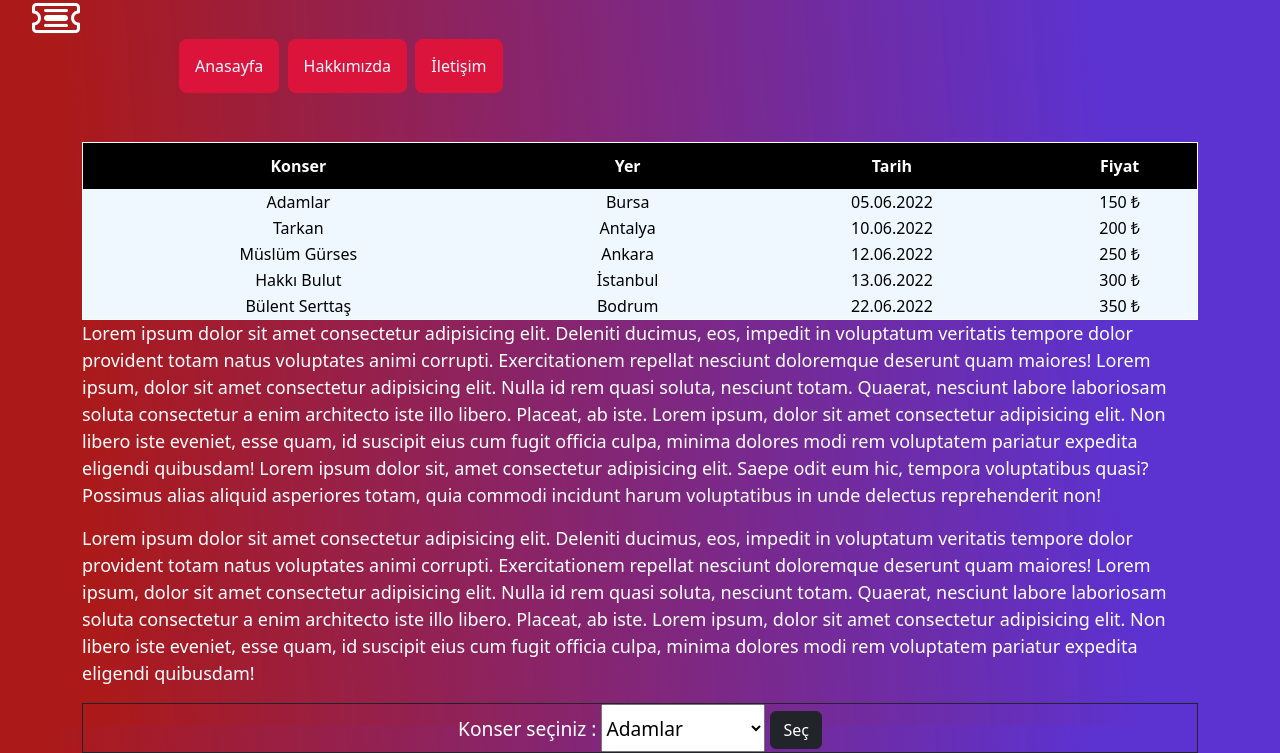
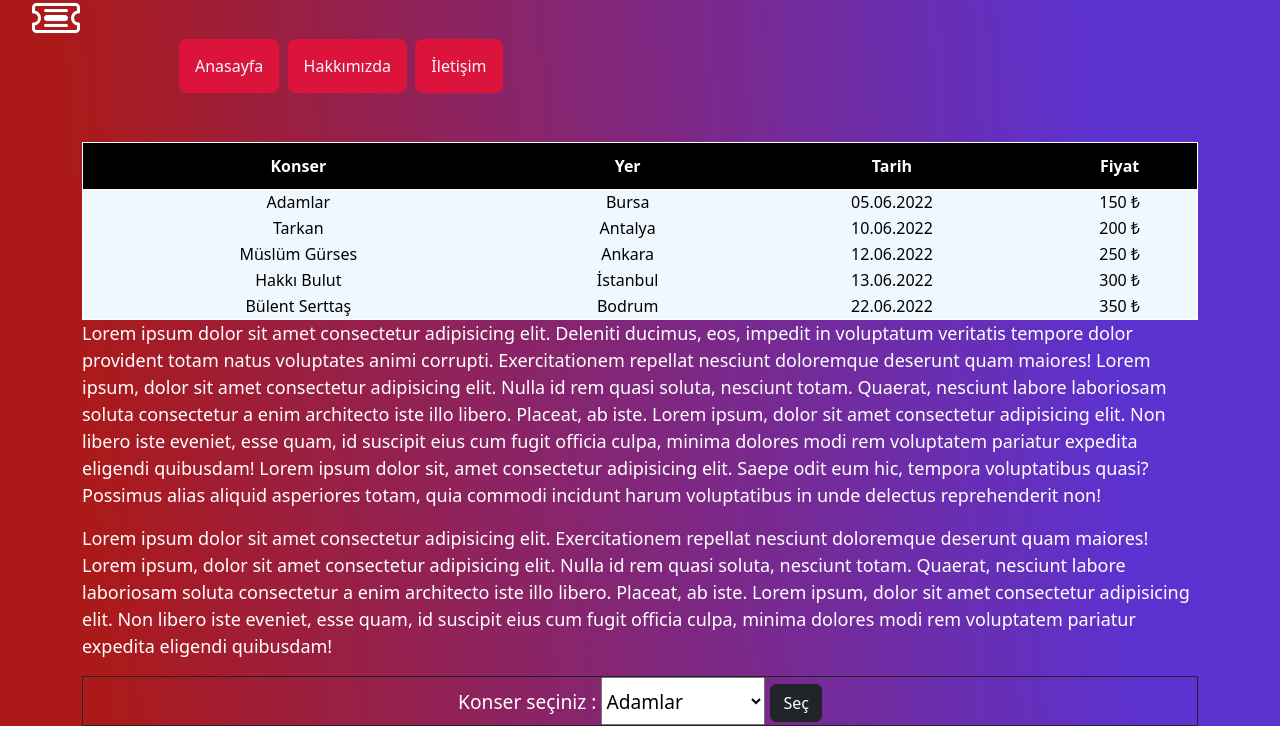
Before and after one commit to mertcandursun/Bilet-Satis, a plain HTML site: page index.html in a window 1280 px wide. Shown: the part 74-827 px from the top of the page. After the commit the page ends 800 px from the top, so only its background shows below. Drawn offline with nearby package versions, Linux system fonts and the light colour scheme.

Commit message:
Paragraf Düzeltmesi

```diff
--- a/index.html
+++ b/index.html
@@ -86,8 +86,7 @@
                 voluptatem pariatur expedita eligendi quibusdam! Lorem ipsum dolor sit, amet consectetur adipisicing
                 elit. Saepe odit eum hic, tempora voluptatibus quasi? Possimus alias aliquid asperiores totam, quia
                 commodi incidunt harum voluptatibus in unde delectus reprehenderit non!</p>
-            <p>Lorem ipsum dolor sit amet consectetur adipisicing elit. Deleniti ducimus, eos, impedit in voluptatum
-                veritatis tempore dolor provident totam natus voluptates animi corrupti. Exercitationem repellat
+            <p>Lorem ipsum dolor sit amet consectetur adipisicing elit. Exercitationem repellat
                 nesciunt doloremque deserunt quam maiores! Lorem ipsum, dolor sit amet consectetur adipisicing elit.
                 Nulla id rem quasi soluta, nesciunt totam. Quaerat, nesciunt labore laboriosam soluta consectetur a enim
                 architecto iste illo libero. Placeat, ab iste. Lorem ipsum, dolor sit amet consectetur adipisicing elit.
```
